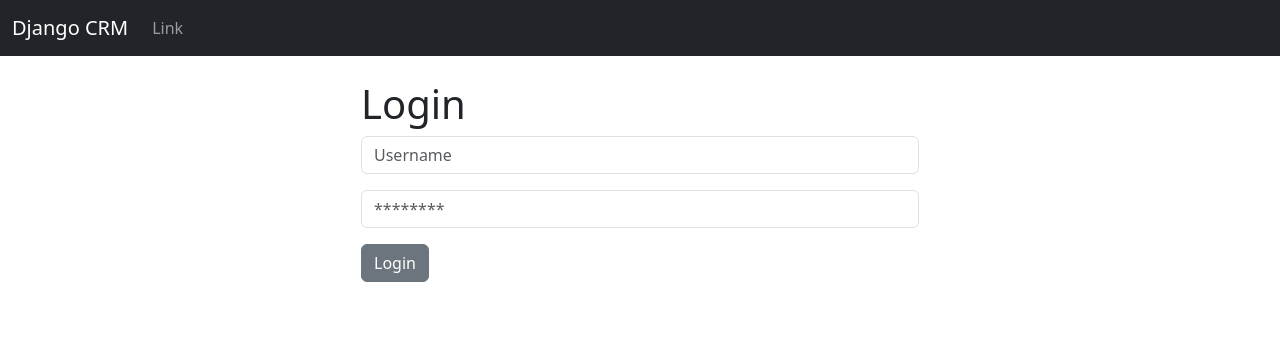
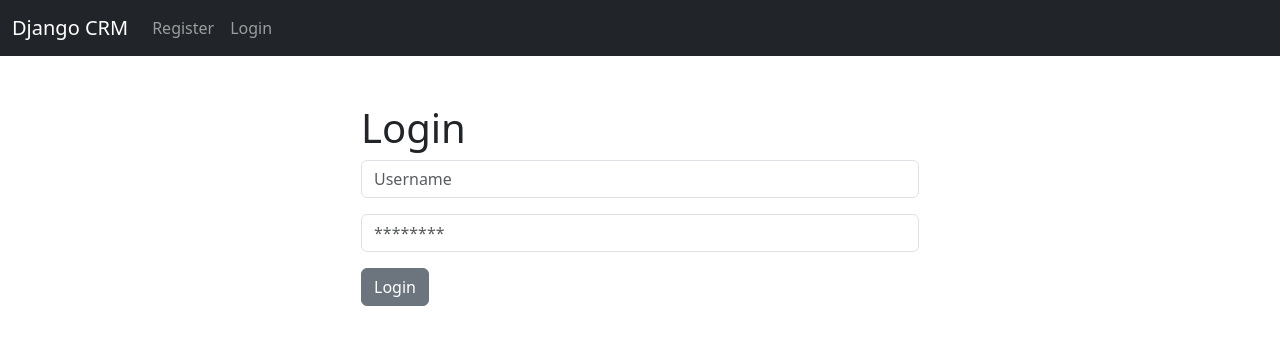
Before and after one commit to Diyorbek-Java/DjangoCrudOperations, a Django app: page / in a window 1280 px wide. Shown: the top 345 px of the page. Run offline with Django 5.2, Linux system fonts and the light colour scheme.

Commit message:
user registration

```diff
--- a/website/templates/base.html
+++ b/website/templates/base.html
@@ -10,6 +10,15 @@
     {% include 'navbar.html' %}
     <div class= 'container' >
         <br>
+        {%if messages%}
+            {%for message in messages%}
+                <div class="alert alert-warning alert-dismissible fade show" role="alert">
+                    {{message}}
+                    <button type="button" class="btn-close" data-bs-dismiss="alert" aria-label="Close"></button>
+                </div>
+            {%endfor%}
+        {%endif%}
+        <br>
         {%block content%}
 
         {%endblock%}
--- a/website/templates/navbar.html
+++ b/website/templates/navbar.html
@@ -7,9 +7,22 @@
       <div class="collapse navbar-collapse" id="navbarSupportedContent">
 
         <ul class="navbar-nav me-auto mb-2 mb-lg-0">
+            {% if user.is_authenticated %}
 
-          <li class="nav-item">
-            <a class="nav-link" href="#">Link</a>
+            <li class="nav-item">
+                <a class="nav-link" href="{%url 'logout'%}">Logout</a>
+
+                {%else%}
+                <li class="nav-item">
+
+                    <a class="nav-link" href="{%url 'register'%}">Register</a>
+
+                <li class="nav-item">
+
+                    <a class="nav-link" href="{%url 'home'%}">Login</a>
+
+            {%endif%}
+
         </ul>
 
       </div>
--- /dev/null
+++ b/website/templates/register.html
@@ -0,0 +1,5 @@
+{% extends 'base.html' %}
+
+{%block content%}
+<h1>Register</h1>
+{%endblock%}
--- a/website/urls.py
+++ b/website/urls.py
@@ -3,6 +3,7 @@ from . import views
 
 
 urlpatterns = [
-    path('',views.home,name = 'home')
-    #path('',views.logout_user = 'logout')
+    path('',views.home,name = 'home'),
+    path('logout/',views.logout_user, name = 'logout'),
+    path('register/',views.register_user,name="register")
 ]
--- a/website/views.py
+++ b/website/views.py
@@ -1,9 +1,26 @@
-from django.shortcuts import render
+from django.shortcuts import render,redirect
 from django.contrib.auth import authenticate,login,logout
 from django.contrib import messages
 
 def home(request):
-    return render(request,'home.html',{})
+    if request.method == 'POST':
+        username = request.POST['username']
+        password = request.POST['password']
+        user = authenticate(request, username=username, password=password)
+        if user is not None:
+            login(request,user)
+            messages.success(request,"you have logged in")
+            return redirect('home')
+        else:
+            messages.success(request,"Ther is an error")
+            return redirect('home')
+    else:
+        return render(request,'home.html',{})
 
 def logout_user(request):
-    pass
+    logout(request)
+    messages.success(request,"You are logged out")
+    return redirect('home')
+
+def register_user(request):
+    return render(request,'register.html',{})
```
Also changed, not shown: website/forms.py (added, +28 -0 lines), db.sqlite3.
